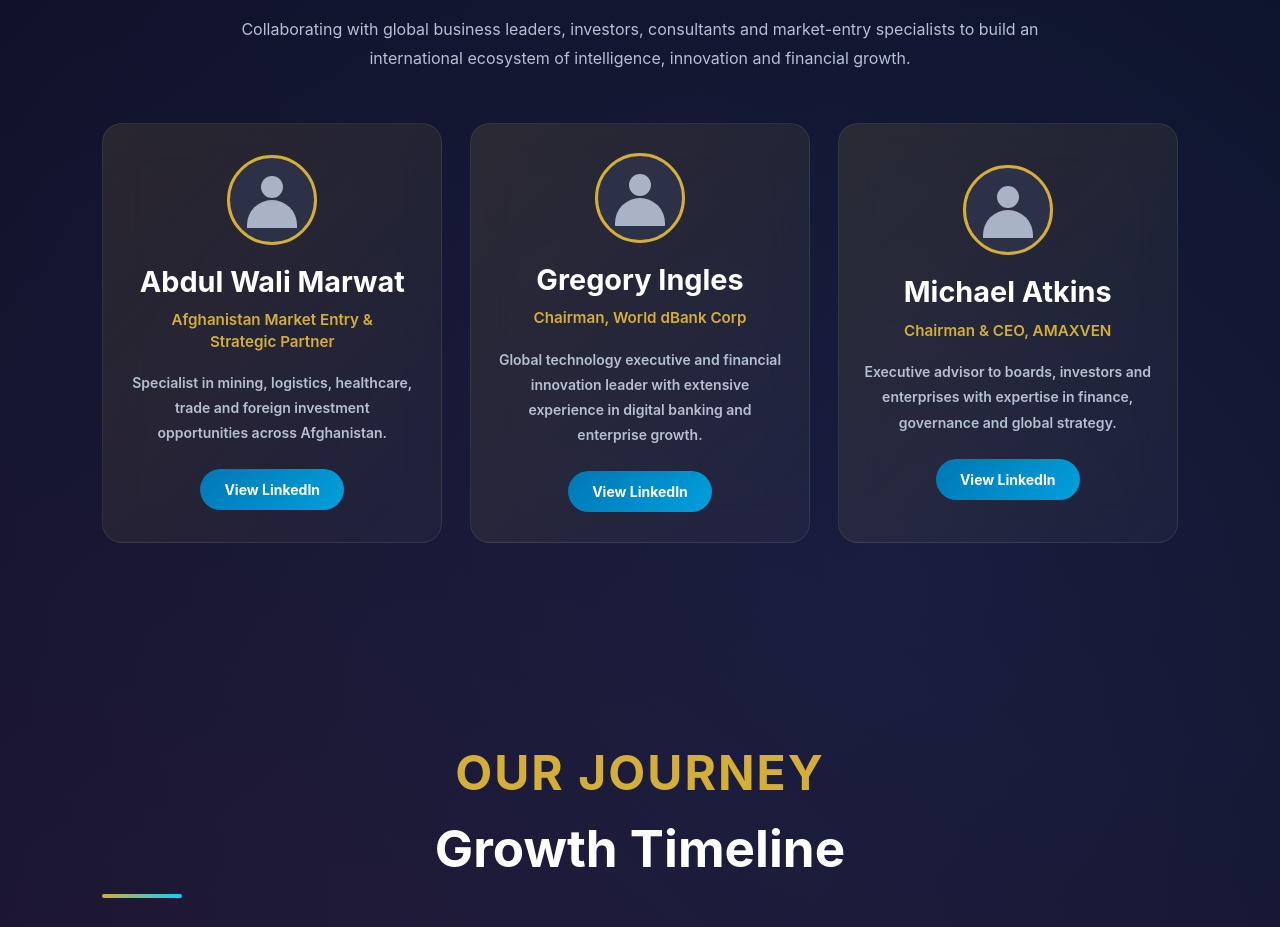
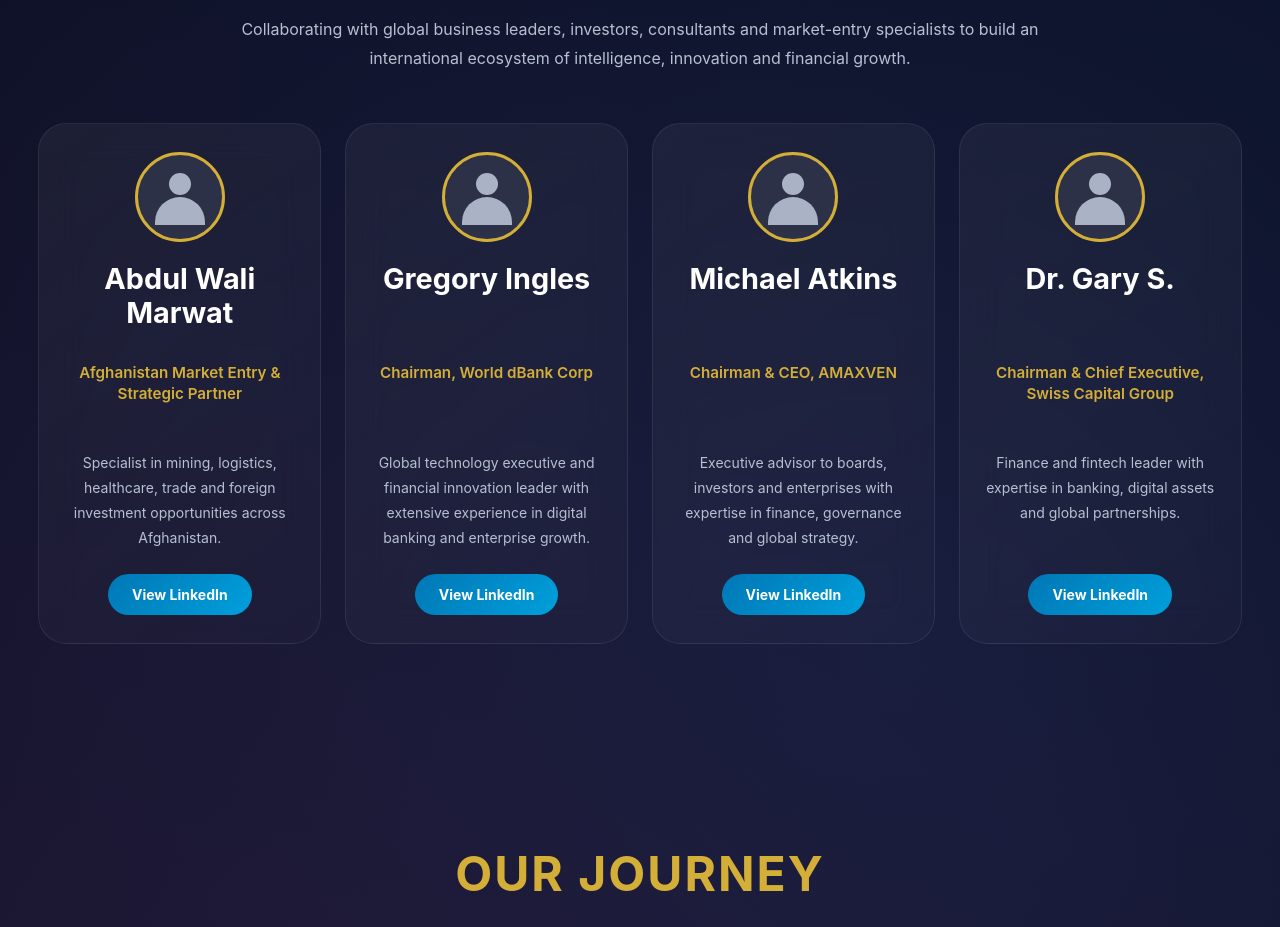
Before and after one commit to BELNOVATECH/LAXMANDEEP_New_WEBSITE, a React (Vite) app: page / in a window 1280 px wide. Shown: the part 4820-5747 px from the top of the page. Built offline with nearby package versions, Linux system fonts and the light colour scheme.

Commit message:
linkedin

```diff
--- a/src/pages/Home/home.css
+++ b/src/pages/Home/home.css
@@ -1298,39 +1298,35 @@
 
 
 /* ==========================================
-   PARTNERS SECTION
+   PARTNER NETWORK SECTION
 ========================================== */
 
-.partners-section{
-  padding:100px 8%;
-  position:relative;
-}
-
-.partners-subtitle{
+.partner-network-section{
+  width:100%;
+  max-width:1800px;
+  margin:auto;
+  padding:100px 3%;
+}
+
+.partner-network-subtitle{
   max-width:850px;
   margin:0 auto 50px;
-
   text-align:center;
-
   color:#b6c0d1;
-
   line-height:1.8;
   font-size:16px;
 }
 
-.partners-grid{
+.partner-network-grid{
   display:grid;
-  grid-template-columns:repeat(3,1fr);
-  gap:28px;
-}
-
-/* CARD */
-
-.partner-card{
-  position:relative;
-
-  background:
-  linear-gradient(
+  grid-template-columns:repeat(4,1fr);
+  gap:24px;
+}
+
+.partner-network-card{
+  position:relative;
+
+  background:linear-gradient(
     145deg,
     rgba(255,255,255,.05),
     rgba(255,255,255,.02)
@@ -1346,21 +1342,18 @@
 
   text-align:center;
 
-  min-height:420px;
-
-  overflow:hidden;
-
-  transition:.4s ease;
+  min-height:500px;
 
   display:flex;
   flex-direction:column;
   align-items:center;
-  justify-content:center;
-}
-
-.partner-card::before{
+  justify-content:flex-start;
+
+  transition:.4s ease;
+}
+
+.partner-network-card::before{
   content:"";
-
   position:absolute;
 
   width:180px;
@@ -1368,8 +1361,7 @@
 
   border-radius:50%;
 
-  background:
-  rgba(212,175,55,.12);
+  background:rgba(212,175,55,.12);
 
   filter:blur(70px);
 
@@ -1381,13 +1373,12 @@
   transition:.5s;
 }
 
-.partner-card:hover::before{
+.partner-network-card:hover::before{
   opacity:1;
 }
 
-.partner-card:hover{
-  transform:
-  translateY(-10px);
+.partner-network-card:hover{
+  transform:translateY(-10px);
 
   border-color:#d4af37;
 
@@ -1395,9 +1386,7 @@
     0 20px 50px rgba(212,175,55,.15);
 }
 
-/* IMAGE */
-
-.partner-avatar{
+.partner-network-avatar{
   width:90px;
   height:90px;
 
@@ -1418,49 +1407,41 @@
   align-items:center;
 }
 
-.avatar-head{
+
+.partner-network-name{
+  color:#fff;
+
+  font-size:1.8rem;
+  font-weight:700;
+
+  line-height:1.2;
+
+  margin-bottom:10px;
+
+  min-height:90px;
+}
+.partner-network-avatar-head{
   position:absolute;
-
   width:22px;
   height:22px;
-
   border-radius:50%;
-
   background:#aab3c5;
-
   top:18px;
-}
-
-.avatar-body{
+  left:50%;
+  transform:translateX(-50%);
+}
+
+.partner-network-avatar-body{
   position:absolute;
-
   width:50px;
   height:28px;
-
   background:#aab3c5;
-
   border-radius:30px 30px 0 0;
-
   bottom:14px;
-}
-
-/* NAME */
-
-.partner-name,
-.partner-card h3{
-  color:#fff;
-
-  font-size:1.8rem;
-  font-weight:700;
-
-  line-height:1.2;
-
-  margin-bottom:10px;
-}
-
-/* ROLE */
-
-.partner-role{
+  left:50%;
+  transform:translateX(-50%);
+}
+.partner-network-role{
   color:#d4af37;
 
   font-size:.95rem;
@@ -1472,12 +1453,11 @@
   margin-bottom:18px;
 
   max-width:260px;
-}
-
-/* DESCRIPTION */
-
-.partner-desc,
-.partner-card p{
+
+  min-height:70px;
+}
+
+.partner-network-desc{
   color:#b6c0d1;
 
   font-size:14px;
@@ -1487,12 +1467,13 @@
   margin-bottom:24px;
 
   max-width:300px;
-}
-
-/* BUTTON */
-
-.linkedin-btn{
+
+  flex:1;
+}
+
+.partner-network-linkedin-btn{
   display:inline-flex;
+
   align-items:center;
   justify-content:center;
 
@@ -1514,10 +1495,12 @@
   font-size:14px;
   font-weight:700;
 
+  margin-top:auto;
+
   transition:.4s;
 }
 
-.linkedin-btn:hover{
+.partner-network-linkedin-btn:hover{
   transform:translateY(-3px);
 
   box-shadow:
@@ -1528,41 +1511,32 @@
 
 @media(max-width:1024px){
 
-  .partners-grid{
+  .partner-network-grid{
+    grid-template-columns:repeat(2,1fr);
+  }
+}
+
+/* MOBILE */
+
+@media(max-width:768px){
+
+  .partner-network-section{
+    padding:80px 5%;
+  }
+
+  .partner-network-grid{
     grid-template-columns:1fr;
-    max-width:600px;
-    margin:auto;
-  }
-
-  .partner-card{
-    min-height:auto;
-  }
-}
-
-/* MOBILE */
-
-@media(max-width:768px){
-
-  .partners-section{
-    padding:80px 5%;
-  }
-
-  .partner-card{
+  }
+
+  .partner-network-card{
     padding:25px 20px;
   }
 
-  .partner-name,
-  .partner-card h3{
+  .partner-network-name{
     font-size:1.5rem;
   }
 
-  .partner-image,
-  .partner-card img{
-    width:80px;
-    height:80px;
-  }
-
-  .linkedin-btn{
+  .partner-network-linkedin-btn{
     width:100%;
   }
 }
--- a/src/pages/Home/home.tsx
+++ b/src/pages/Home/home.tsx
@@ -342,40 +342,42 @@
 
         {/* STRATEGIC PARTNERS */}
 
-<section className="partners-section">
+{/* STRATEGIC PARTNERS */}
+
+<section className="partner-network-section">
 
   <div className="section-title">
     <span>GLOBAL PARTNERS</span>
     <h2>Strategic Leadership Network</h2>
   </div>
 
-  <p className="partners-subtitle">
+  <p className="partner-network-subtitle">
     Collaborating with global business leaders, investors,
     consultants and market-entry specialists to build an
     international ecosystem of intelligence, innovation
     and financial growth.
   </p>
 
-  <div className="partners-grid">
+  <div className="partner-network-grid">
 
     {/* Partner 1 */}
 
-<div className="partner-card">
+    <div className="partner-network-card">
 
-<div className="partner-avatar">
-  <div className="avatar-head"></div>
-  <div className="avatar-body"></div>
+<div className="partner-network-avatar">
+  <div className="partner-network-avatar-head"></div>
+  <div className="partner-network-avatar-body"></div>
 </div>
 
-  <h3 className="partner-name">
+      <h3 className="partner-network-name">
         Abdul Wali Marwat
       </h3>
 
-  <div className="partner-role">
+      <div className="partner-network-role">
         Afghanistan Market Entry & Strategic Partner
       </div>
 
-  <p className="partner-desc">
+      <p className="partner-network-desc">
         Specialist in mining, logistics, healthcare,
         trade and foreign investment opportunities
         across Afghanistan.
@@ -385,7 +387,7 @@
         href="https://www.linkedin.com/in/abdul-wali-marwat-34720915"
         target="_blank"
         rel="noopener noreferrer"
-    className="linkedin-btn"
+        className="partner-network-linkedin-btn"
       >
         View LinkedIn
       </a>
@@ -394,22 +396,22 @@
 
     {/* Partner 2 */}
 
-    <div className="partner-card">
+    <div className="partner-network-card">
 
-      <div className="partner-glow"></div>
-
-<div className="partner-avatar">
-  <div className="avatar-head"></div>
-  <div className="avatar-body"></div>
+      <div className="partner-network-avatar">
+        <div className="partner-network-avatar-head"></div>
+        <div className="partner-network-avatar-body"></div>
       </div>
 
-      <h3>Gregory Ingles</h3>
+      <h3 className="partner-network-name">
+        Gregory Ingles
+      </h3>
 
-      <span className="partner-role">
+      <div className="partner-network-role">
         Chairman, World dBank Corp
-      </span>
+      </div>
 
-      <p>
+      <p className="partner-network-desc">
         Global technology executive and financial
         innovation leader with extensive experience
         in digital banking and enterprise growth.
@@ -419,7 +421,7 @@
         href="https://www.linkedin.com/in/gregory-ingles-4b4b565"
         target="_blank"
         rel="noreferrer"
-        className="linkedin-btn"
+        className="partner-network-linkedin-btn"
       >
         View LinkedIn
       </a>
@@ -428,22 +430,21 @@
 
     {/* Partner 3 */}
 
-    <div className="partner-card">
-
-      <div className="partner-glow"></div>
-
-<div className="partner-avatar">
-  <div className="avatar-head"></div>
-  <div className="avatar-body"></div>
+    <div className="partner-network-card">
+<div className="partner-network-avatar">
+  <div className="partner-network-avatar-head"></div>
+  <div className="partner-network-avatar-body"></div>
 </div>
 
-      <h3>Michael Atkins</h3>
+      <h3 className="partner-network-name">
+        Michael Atkins
+      </h3>
 
-      <span className="partner-role">
+      <div className="partner-network-role">
         Chairman & CEO, AMAXVEN
-      </span>
+      </div>
 
-      <p>
+      <p className="partner-network-desc">
         Executive advisor to boards, investors and
         enterprises with expertise in finance,
         governance and global strategy.
@@ -453,7 +454,40 @@
         href="https://www.linkedin.com/in/mikeatkins08"
         target="_blank"
         rel="noreferrer"
-        className="linkedin-btn"
+        className="partner-network-linkedin-btn"
+      >
+        View LinkedIn
+      </a>
+
+    </div>
+
+    {/* Partner 4 */}
+
+    <div className="partner-network-card">
+
+      <div className="partner-network-avatar">
+        <div className="partner-network-avatar-head"></div>
+        <div className="partner-network-avatar-body"></div>
+      </div>
+
+      <h3 className="partner-network-name">
+        Dr. Gary S.
+      </h3>
+
+      <div className="partner-network-role">
+        Chairman & Chief Executive, Swiss Capital Group
+      </div>
+
+      <p className="partner-network-desc">
+        Finance and fintech leader with expertise in
+        banking, digital assets and global partnerships.
+      </p>
+
+      <a
+        href="https://www.linkedin.com/in/drgarypsum/"
+        target="_blank"
+        rel="noreferrer"
+        className="partner-network-linkedin-btn"
       >
         View LinkedIn
       </a>
```
Lines whose indentation alone changed are shown as unchanged.
